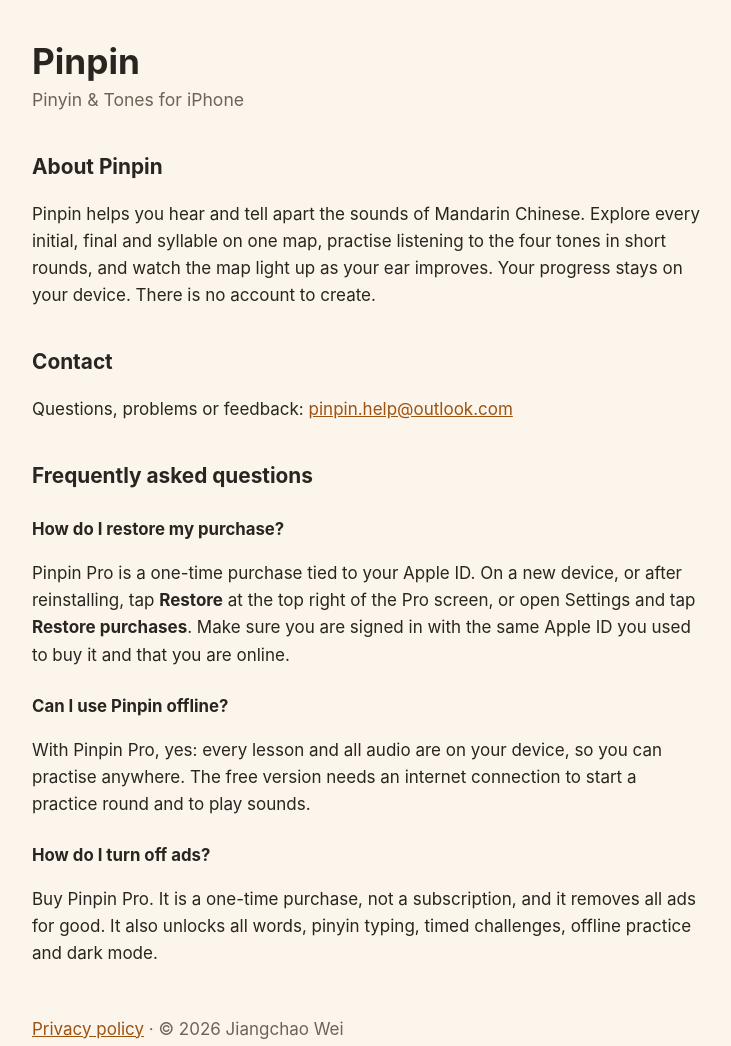
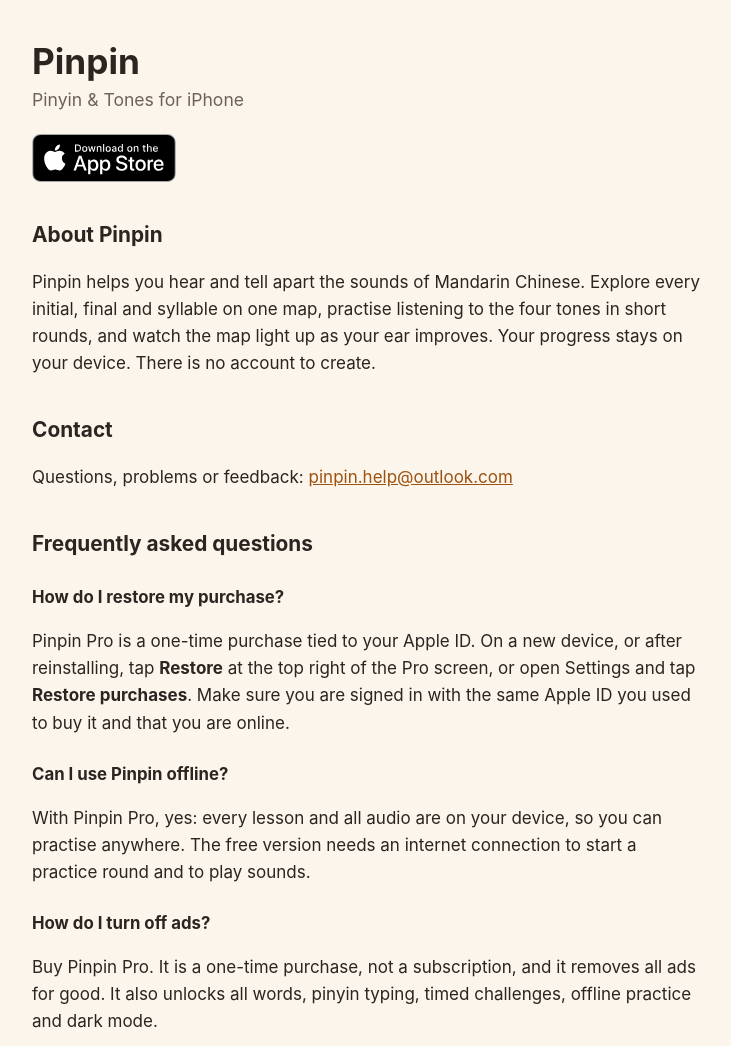
Before and after one commit to jiw2025/pinpin-site, a plain HTML site: page index.html in a window 1280 px wide. Shown: the top 1046 px of the page, without its empty margins (272-1003 px from the left). Drawn offline with Linux system fonts and the light colour scheme.

Commit message:
Add the App Store badge and Smart App Banner
Link the support page to the live listing (id6796685811) with Apple's
official badge, black on light and white on dark, and add the
apple-itunes-app meta to both pages.

Co-Authored-By: Claude Opus 5.5 <noreply@anthropic.com>

```diff
--- a/index.html
+++ b/index.html
@@ -5,6 +5,7 @@
 <meta name="viewport" content="width=device-width, initial-scale=1">
 <title>Pinpin — Pinyin &amp; Tones · Support</title>
 <meta name="description" content="Support for Pinpin, an iPhone app for learning Mandarin pinyin and tones.">
+<meta name="apple-itunes-app" content="app-id=6796685811">
 <link rel="stylesheet" href="style.css">
 </head>
 <body>
@@ -12,6 +13,14 @@
 <header>
   <h1>Pinpin</h1>
   <p class="lede">Pinyin &amp; Tones for iPhone</p>
+  <p class="badge">
+    <a href="https://apps.apple.com/app/id6796685811">
+      <picture>
+        <source srcset="badge-app-store-white.svg" media="(prefers-color-scheme: dark)">
+        <img src="badge-app-store-black.svg" alt="Download on the App Store" width="144" height="48">
+      </picture>
+    </a>
+  </p>
 </header>
 
 <section>
--- a/style.css
+++ b/style.css
@@ -32,6 +32,8 @@ h1 { font-size: 2.2rem; line-height: 1.2; margin: 0; }
 h2 { font-size: 1.3rem; margin: 2.25rem 0 0.5rem; }
 h3 { font-size: 1.05rem; margin: 1.5rem 0 0.25rem; }
 .lede { color: var(--muted); font-size: 1.1rem; margin: 0.25rem 0 0; }
+.badge { margin: 1.25rem 0 0; }
+.badge a, .badge img { display: inline-block; vertical-align: middle; }
 a { color: var(--accent); }
 ul { padding-left: 1.2rem; }
 li { margin: 0.35rem 0; }
```
Also changed, not shown: privacy.html (+1 -0 lines), badge-app-store-black.svg (added), badge-app-store-white.svg (added).
